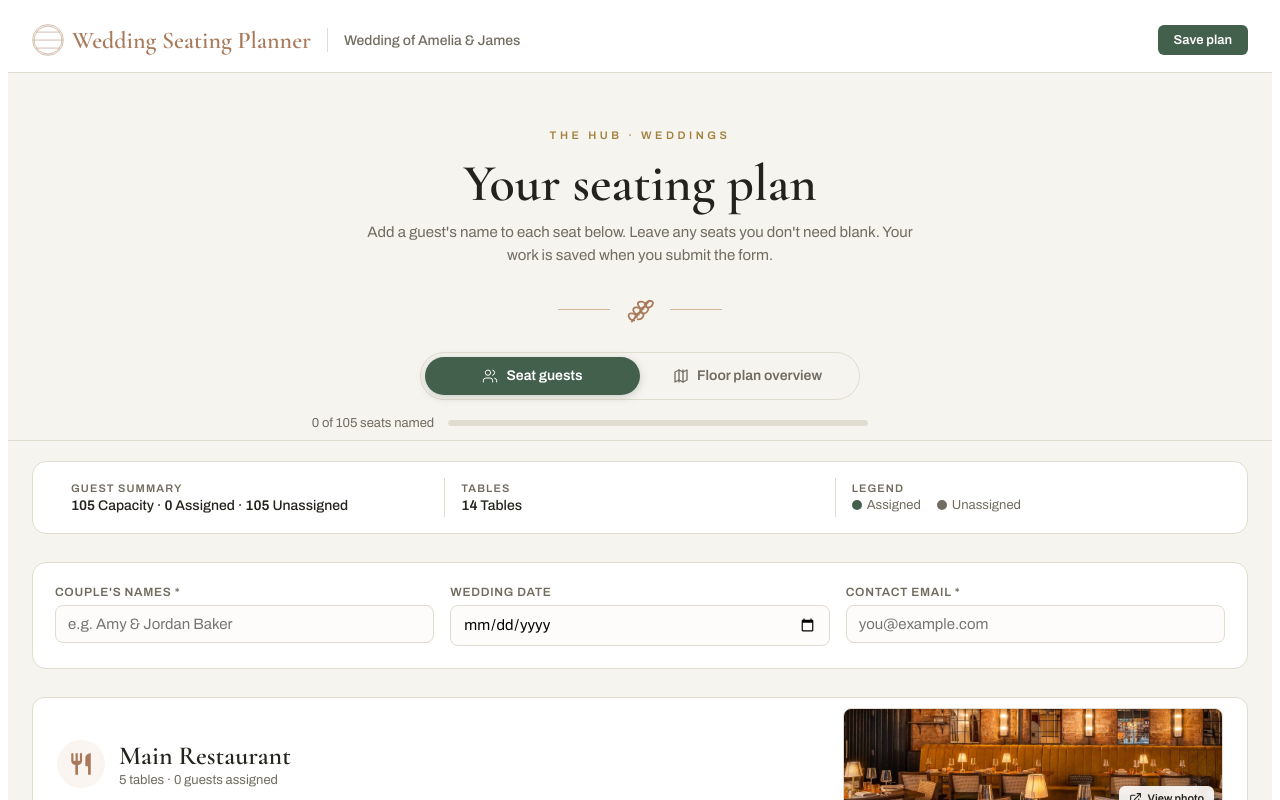
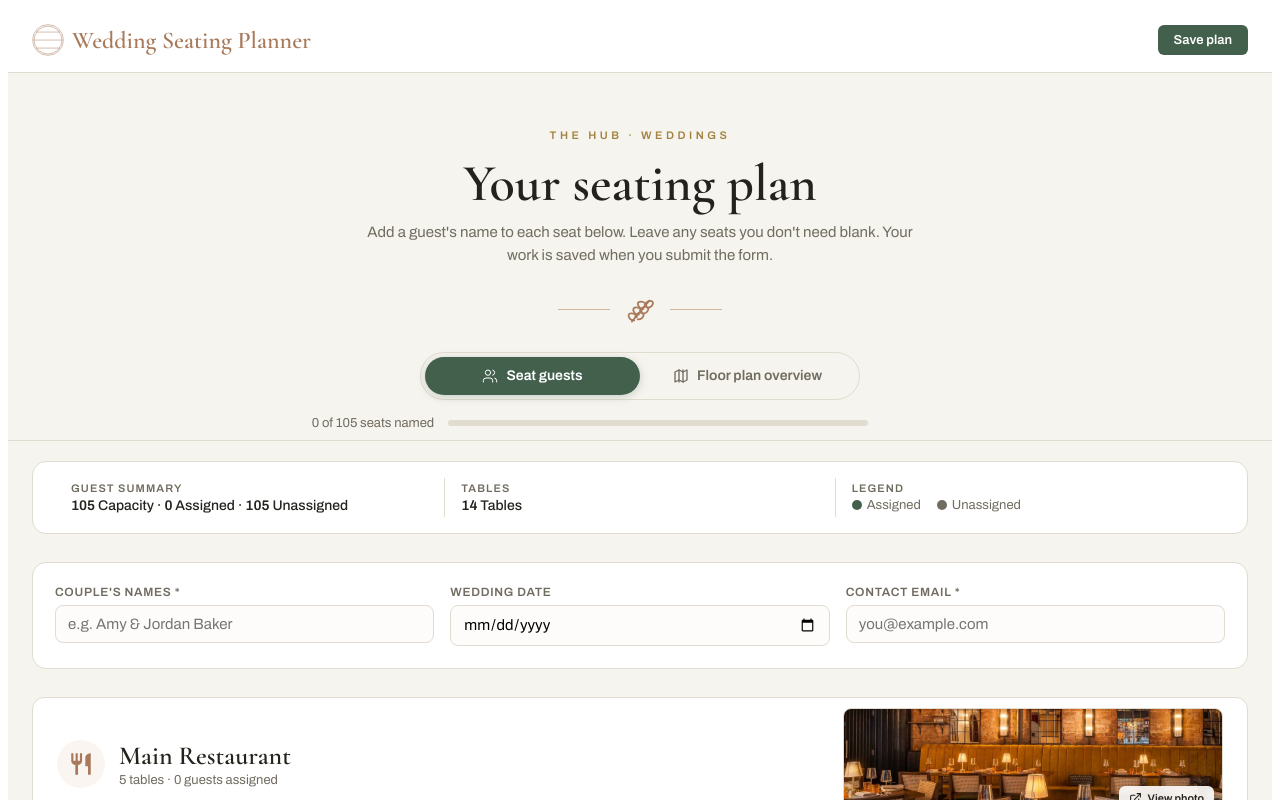
Before and after one commit to makhsodur-rahman7/the-hub, a React (Vite) app: page / in a window 1280 px wide. Shown: the top 800 px of the page. Built offline with nearby package versions, Linux system fonts and the light colour scheme.

Commit message:
Apply client feedback: remove the placeholder

```diff
--- a/src/TheHubSeatingPlan.jsx
+++ b/src/TheHubSeatingPlan.jsx
@@ -263,7 +263,7 @@ function AreaIcon({ area }) {
   if (area.includes("Restaurant")) {
     return (
       <svg className="area-icon-svg" viewBox="0 0 24 24" fill="currentColor" style={{ color: '#A87A5B' }}>
-        <path d="M11,9H9V2H7v7H5V2H3v7c0,2.12,1.66,3.84,3.75,3.97V22h2.5v-9.03C11.34,12.84,13,11.12,13,9V2h-2V9z M16,6v8h2.5v8H21V2 C18.24,2,16,4.24,16,6z"/>
+        <path d="M11,9H9V2H7v7H5V2H3v7c0,2.12,1.66,3.84,3.75,3.97V22h2.5v-9.03C11.34,12.84,13,11.12,13,9V2h-2V9z M16,6v8h2.5v8H21V2 C18.24,2,16,4.24,16,6z" />
       </svg>
     );
   }
@@ -827,7 +827,7 @@ export default function TheHubSeatingPlan() {
             <div className="modal">
               <div className="modal-icon">
                 <svg viewBox="0 0 24 24" fill="none" stroke="currentColor" strokeWidth="2" strokeLinecap="round" strokeLinejoin="round">
-                  <circle cx="12" cy="12" r="10"/><line x1="12" y1="8" x2="12" y2="12"/><line x1="12" y1="16" x2="12.01" y2="16"/>
+                  <circle cx="12" cy="12" r="10" /><line x1="12" y1="8" x2="12" y2="12" /><line x1="12" y1="16" x2="12.01" y2="16" />
                 </svg>
               </div>
               <div className="modal-text">{error}</div>
@@ -1007,7 +1007,7 @@ export default function TheHubSeatingPlan() {
           <div className="modal">
             <div className="modal-icon">
               <svg viewBox="0 0 24 24" fill="none" stroke="currentColor" strokeWidth="2" strokeLinecap="round" strokeLinejoin="round">
-                <circle cx="12" cy="12" r="10"/><line x1="12" y1="8" x2="12" y2="12"/><line x1="12" y1="16" x2="12.01" y2="16"/>
+                <circle cx="12" cy="12" r="10" /><line x1="12" y1="8" x2="12" y2="12" /><line x1="12" y1="16" x2="12.01" y2="16" />
               </svg>
             </div>
             <div className="modal-text">{error}</div>
@@ -1039,8 +1039,12 @@ export default function TheHubSeatingPlan() {
             </svg>
             <span className="logo-lw" style={{ fontStyle: "normal" }}>Wedding Seating Planner</span>
           </div>
-          <div className="nav-divider" />
-          <div className="nav-couple">Wedding of {coupleName || "Amelia & James"}</div>
+          {coupleName && (
+            <>
+              <div className="nav-divider" />
+              <div className="nav-couple">Wedding of {coupleName}</div>
+            </>
+          )}
         </div>
         <div className="nav-right">
           <button className="nav-save-btn" onClick={submit} disabled={submitting}>
@@ -1206,9 +1210,9 @@ export default function TheHubSeatingPlan() {
             )}
           </button>
           <div className="autosave-note">
-              <svg viewBox="0 0 24 24" fill="none" stroke="currentColor" strokeWidth="2" strokeLinecap="round" strokeLinejoin="round">
-                <circle cx="12" cy="12" r="10"/><line x1="12" y1="16" x2="12" y2="12"/><line x1="12" y1="8" x2="12.01" y2="8"/>
-              </svg>
+            <svg viewBox="0 0 24 24" fill="none" stroke="currentColor" strokeWidth="2" strokeLinecap="round" strokeLinejoin="round">
+              <circle cx="12" cy="12" r="10" /><line x1="12" y1="16" x2="12" y2="12" /><line x1="12" y1="8" x2="12.01" y2="8" />
+            </svg>
             You'll be able to download a copy for yourselves after sending.
           </div>
           <p style={{ color: "var(--muted)", fontSize: 12.5, marginTop: 10, maxWidth: 560, marginLeft: "auto", marginRight: "auto", lineHeight: 1.55 }}>
```
